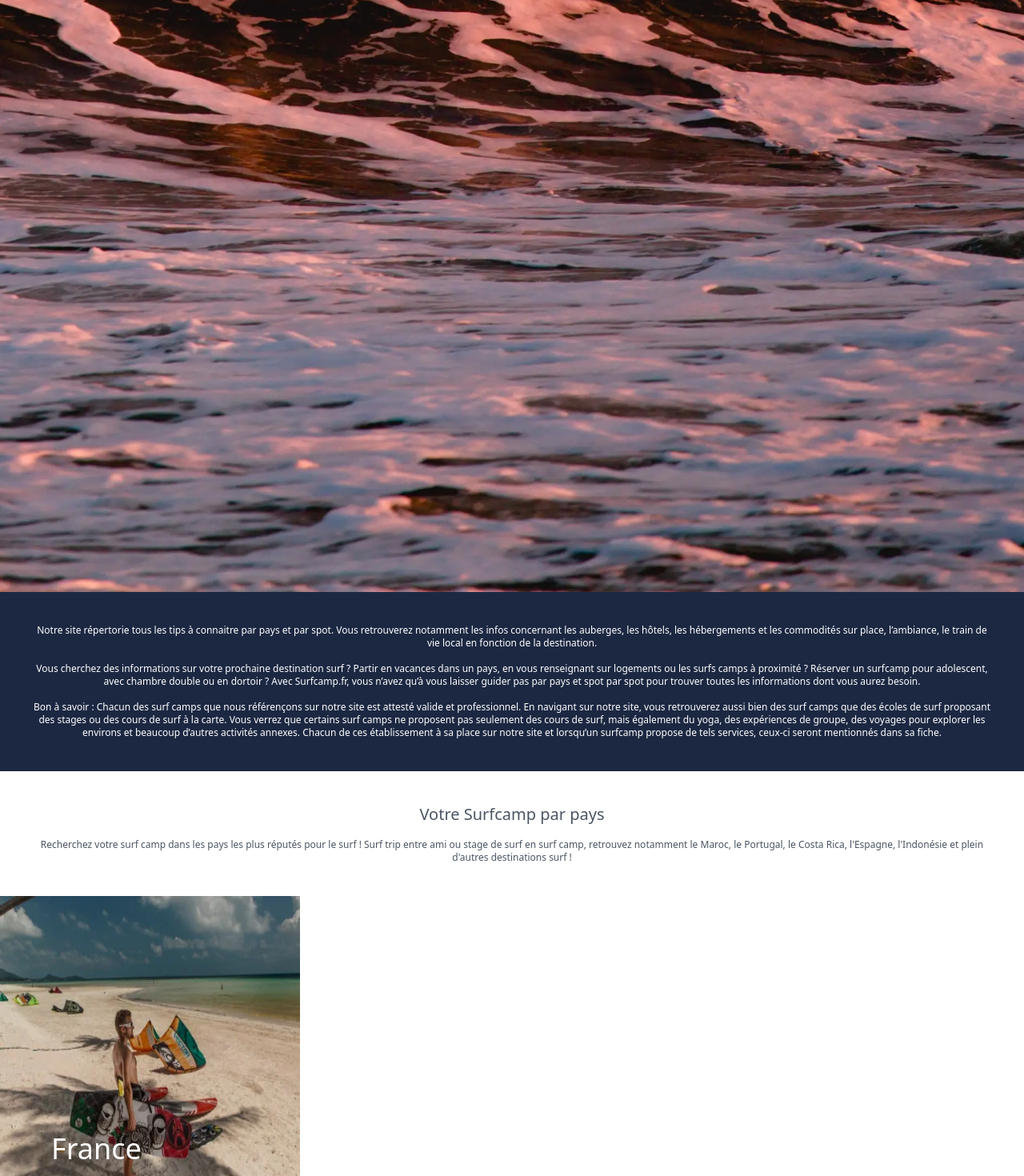
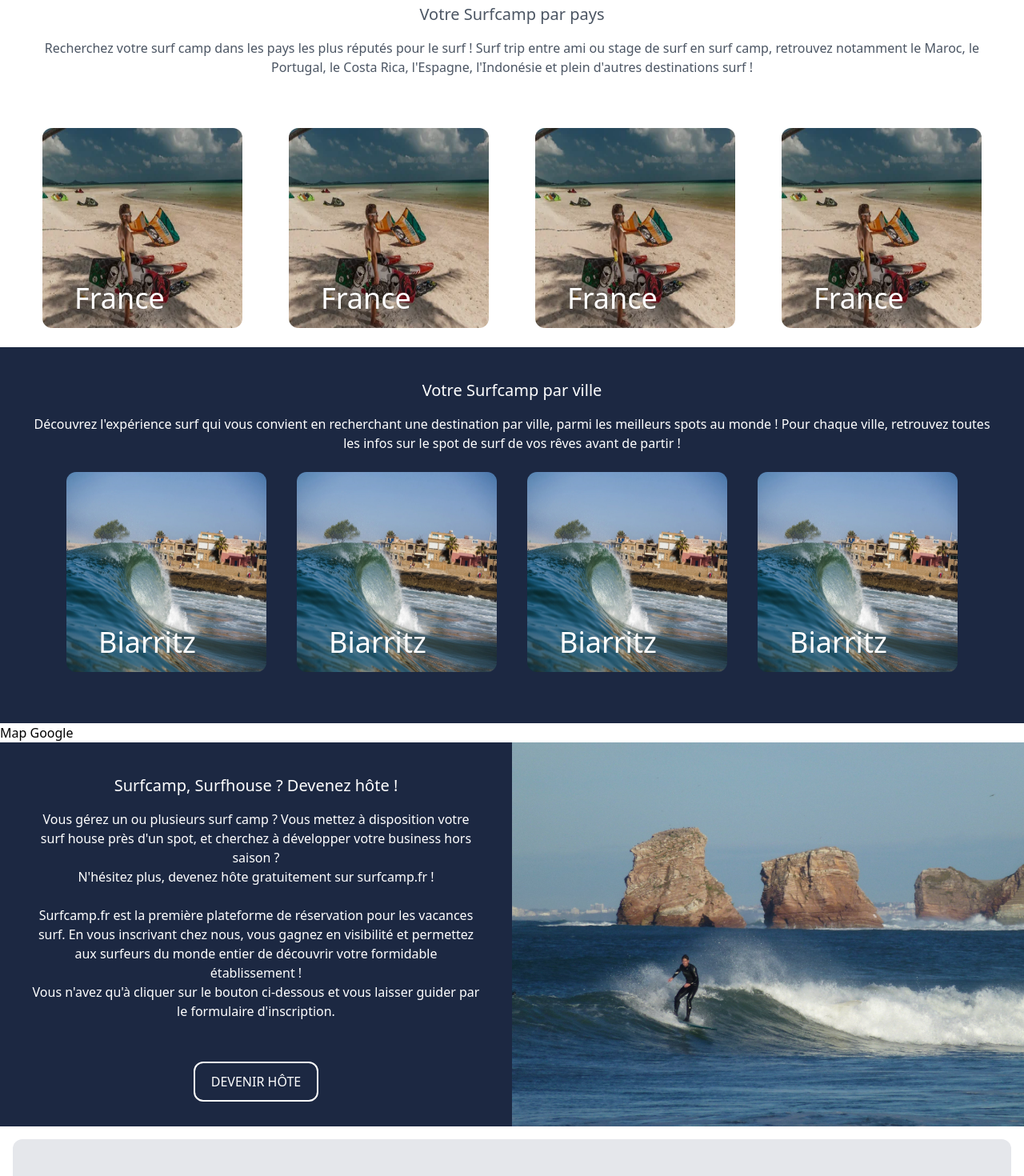
Before and after one commit to WildCodeSchool/btz-0321-p3-surfcamp, a Next.js app: page / in a window 1280 px wide. Shown: the part 1180-2650 px from the top of the page at 80% size. Built offline with nearby package versions, Linux system fonts and the light colour scheme.

Commit message:
set up responsive home page

```diff
--- a/components/citycard/Citycard.tsx
+++ b/components/citycard/Citycard.tsx
@@ -8,10 +8,16 @@ interface Iprops {
 function Citycard({ titlecity, city }: Iprops): JSX.Element {
   return (
     <div className="flex items-center content-center">
-      <h2 className="absolute z-10 pl-16 text-4xl text-white pt-64">
+      <h2 className="absolute z-10 pl-10 text-4xl text-white pt-44">
         {titlecity}
       </h2>
-      <Image src={city} alt="city" width={375} height={375} />
+      <Image
+        src={city}
+        alt="city"
+        width={250}
+        height={250}
+        className="rounded-xl px-2"
+      />
     </div>
   );
 }
--- a/components/countrycard/Countrycard.tsx
+++ b/components/countrycard/Countrycard.tsx
@@ -8,10 +8,16 @@ interface Iprops {
 function Countrycard({ country, titlecountry }: Iprops): JSX.Element {
   return (
     <div className="flex items-center content-center">
-      <h2 className="absolute z-10 pl-16 text-4xl text-white pt-64">
+      <h2 className="absolute z-10 pl-10 text-4xl text-white pt-44">
         {titlecountry}
       </h2>
-      <Image src={country} alt="city" width={375} height={375} />
+      <Image
+        src={country}
+        alt="city"
+        width={250}
+        height={250}
+        className="rounded-xl px-2"
+      />
     </div>
   );
 }
--- a/pages/_app.tsx
+++ b/pages/_app.tsx
@@ -2,6 +2,7 @@ import { AppProps } from "next/app";
 import "tailwindcss/tailwind.css";
 import Layout from "../components/layout/Layout";
 import "../styles/globals.css";
+import "./bg.css";
 
 function MyApp({ Component, pageProps }: AppProps) {
   return (
--- /dev/null
+++ b/pages/bg.css
@@ -0,0 +1,15 @@
+body {
+  margin: 0;
+  padding: 0;
+}
+
+.my-bg {
+  background-image: url("../public/surfbgmobile.webp");
+  background-repeat: no-repeat;
+  background-attachment: local;
+  background-position: center;
+}
+
+.img-victoiria {
+  background-image: url("../public/Hossegor.jpg");
+}
--- a/pages/index.tsx
+++ b/pages/index.tsx
@@ -5,7 +5,7 @@ import Citycard from "../components/citycard/Citycard";
 import MyButton from "../components/button/MyButton";
 import Value from "../components/value/Value";
 
-import Surfbg from "../public/surfbgmobile.webp";
+import Surfbg from "../public/Hendaye.jpeg";
 
 const france = {
   country: "/Pays.webp",
@@ -35,15 +35,9 @@ export default function Home(): JSX.Element {
         <title>Surfcamp Accueil</title>
       </Head>
       <section>
-        <div className="flex items-center content-center h-full">
-          <Image
-            src={Surfbg}
-            alt="background surf image"
-            className="h-screen bg-cover bg-no-repeat"
-          />
-        </div>
+        <div className="my-bg h-screen sm:w-screen"></div>
       </section>
-      <section className="bg-BlueCamp text-white p-10 text-xs">
+      <section className="bg-BlueCamp text-white p-10 text-xs sm:text-base z-20">
         <p className="flex text-center">
           Notre site répertorie tous les tips à connaitre par pays et par spot.
           Vous retrouverez notamment les infos concernant les auberges, les
@@ -72,7 +66,7 @@ export default function Home(): JSX.Element {
           propose de tels services, ceux-ci seront mentionnés dans sa fiche.
         </p>
       </section>
-      <section className="text-gray-600 p-10 text-xs">
+      <section className="text-gray-600 p-10 text-xs sm:text-base">
         <h2 className="flex justify-center pb-4 text-xl">
           Votre Surfcamp par pays
         </h2>
@@ -83,10 +77,13 @@ export default function Home(): JSX.Element {
           et plein d'autres destinations surf !
         </p>
       </section>
-      <section className="">
+      <section className="flex flex-row justify-around p-6">
+        <Countrycard {...france} />
+        <Countrycard {...france} />
+        <Countrycard {...france} />
         <Countrycard {...france} />
       </section>
-      <section className="bg-BlueCamp text-white  p-10 text-xs">
+      <section className="bg-BlueCamp text-white p-10 text-xs sm:text-base">
         <h2 className="flex justify-center pb-4 text-xl">
           Votre Surfcamp par ville
         </h2>
@@ -96,34 +93,40 @@ export default function Home(): JSX.Element {
           chaque ville, retrouvez toutes les infos sur le spot de surf de vos
           rêves avant de partir !
         </p>
+        <div className="flex flex-row justify-around p-6">
+          <Citycard {...france} />
+          <Citycard {...france} />
+          <Citycard {...france} />
+          <Citycard {...france} />
+        </div>
       </section>
-      <section className="relative m-0">
-        <Citycard {...france} />
+      <section className="hidden sm:block">
+        <p>Map Google</p>
       </section>
-      <section className="bg-BlueCamp text-white  p-10 text-xs">
+      <section className="bg-BlueCamp text-white  text-xs sm:text-base flex flex-col sm:flex-row">
+        <div className="sm:w-1/2 p-10">
           <h2 className="flex justify-center pb-4 text-xl text-center">
             Surfcamp, Surfhouse ? Devenez hôte !{" "}
           </h2>
           <p className="flex text-center">
-          Vous gérez un ou plusieurs surf camp ? Vous mettez à disposition votre
-          surf house près d'un spot, et cherchez à développer votre business
-          hors saison ? <br /> N'hésitez plus, devenez hôte gratuitement sur
-          surfcamp.fr !
+            Vous gérez un ou plusieurs surf camp ? Vous mettez à disposition
+            votre surf house près d'un spot, et cherchez à développer votre
+            business hors saison ? <br /> N'hésitez plus, devenez hôte
+            gratuitement sur surfcamp.fr !
             <br />
-          <br /> Surfcamp.fr est la première plateforme de réservation pour les
-          vacances surf. En vous inscrivant chez nous, vous gagnez en visibilité
-          et permettez aux surfeurs du monde entier de découvrir votre
-          formidable établissement ! <br />
+            <br /> Surfcamp.fr est la première plateforme de réservation pour
+            les vacances surf. En vous inscrivant chez nous, vous gagnez en
+            visibilité et permettez aux surfeurs du monde entier de découvrir
+            votre formidable établissement ! <br />
             Vous n'avez qu'à cliquer sur le bouton ci-dessous et vous laisser
             guider par le formulaire d'inscription.
           </p>
           <br />
-        <div className="flex justify-center pt-4">
+          <div className="flex justify-center pt-10">
             <MyButton {...hostButton} />
           </div>
-      </section>
-      <section>
-        <div className="flex items-center content-center h-full">
+        </div>
+        <div className="sm:w-1/2 flex items-center content-center h-full">
           <Image
             src={Surfbg}
             alt="background surf image"
@@ -131,6 +134,7 @@ export default function Home(): JSX.Element {
           />
         </div>
       </section>
+      <section></section>
       <section className="sm:justify-evenly">
         <Value {...valueTeam} />
       </section>
--- a/tailwind.config.js
+++ b/tailwind.config.js
@@ -8,6 +8,12 @@ module.exports = {
         BlueCamp: "#1C2842",
       },
     },
+    screen: {
+      sm: { max: "639px" },
+      md: { max: "767px" },
+      lg: { max: "1023px" },
+      xl: { max: "1279px" },
+    },
   },
   variants: {
     extend: {},
```
Lines whose indentation alone changed are shown as unchanged.
